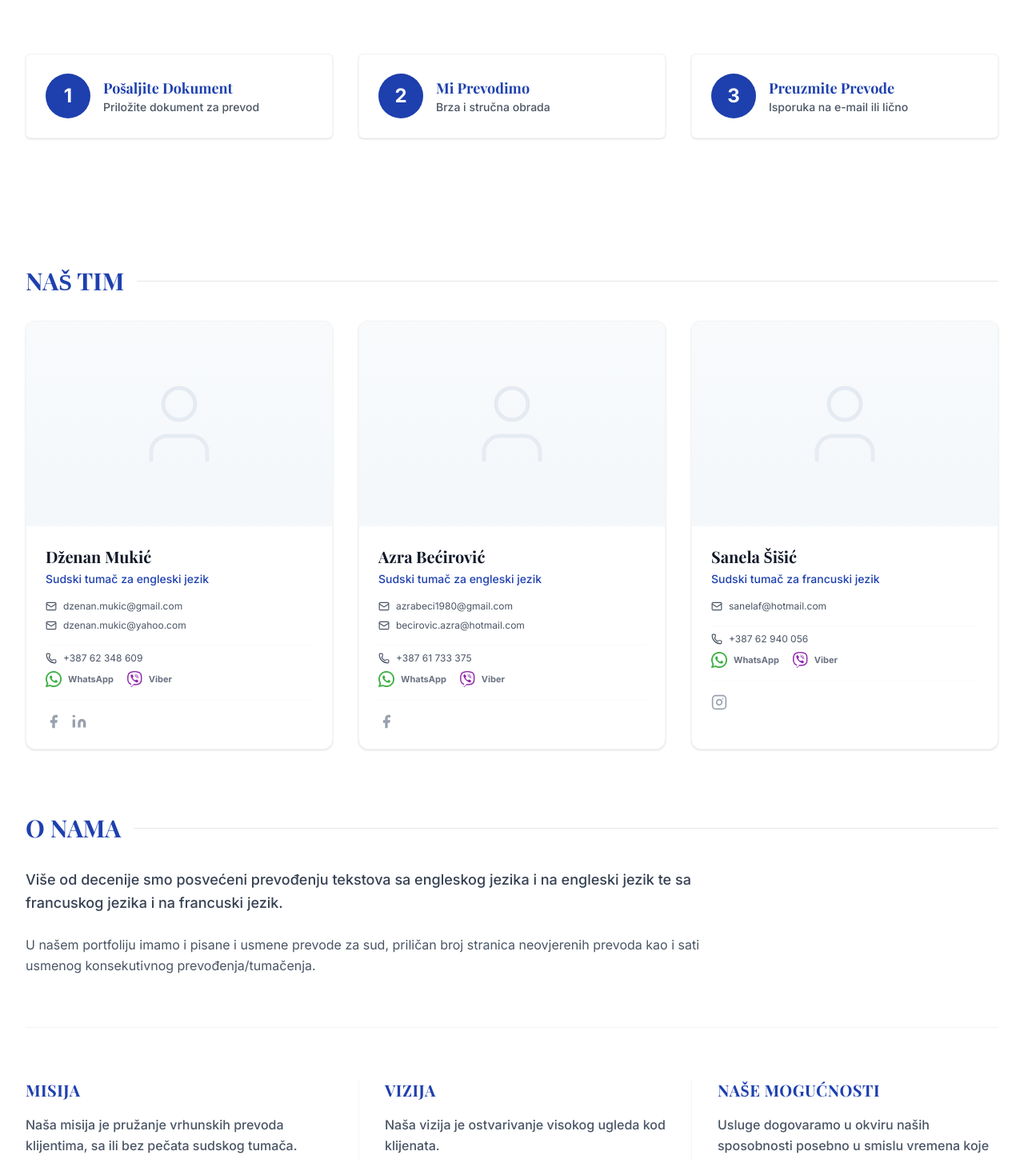
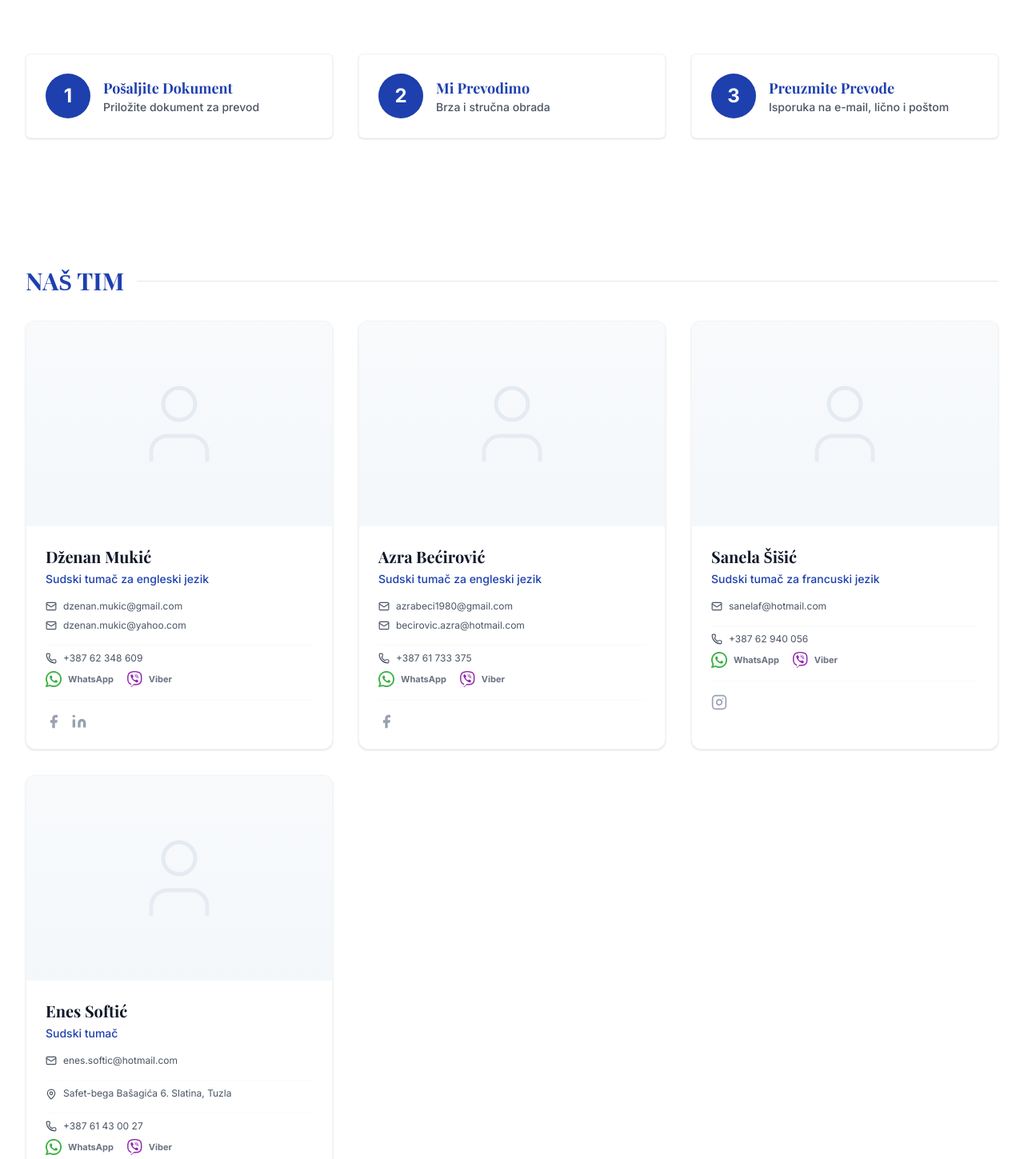
Before and after one commit to marshalneo991/tumaci.ba, a React (Vite) app: page / in a window 1280 px wide. Shown: the part 3253-4702 px from the top of the page at 80% size. Built offline with nearby package versions, Linux system fonts and the light colour scheme; a web font is replaced by a local one.

Commit message:
Update kolega

```diff
--- a/src/components/HowItWorks.jsx
+++ b/src/components/HowItWorks.jsx
@@ -11,7 +11,7 @@ const steps = [
     },
     {
         title: 'Preuzmite Prevode',
-        text: 'Isporuka na e-mail ili lično',
+        text: 'Isporuka na e-mail, lično i poštom',
     },
 ];
 
--- a/src/components/Team.jsx
+++ b/src/components/Team.jsx
@@ -1,5 +1,5 @@
 import React from 'react';
-import { Mail, Phone, Facebook, Linkedin, Instagram, User } from 'lucide-react';
+import { Mail, Phone, Facebook, Linkedin, Instagram, User, MapPin } from 'lucide-react';
 import viberIcon from '../assets/viber-icon.png';
 import whatsappIcon from '../assets/whatsapp-icon.png';
 
@@ -34,6 +34,14 @@ const members = [
         social: {
             instagram: 'https://www.instagram.com/tumacfrancuski/'
         },
+    },
+    {
+        name: 'Enes Softić',
+        role: 'Sudski tumač',
+        emails: ['enes.softic@hotmail.com'],
+        phone: '+387 61 43 00 27',
+        gender: 'm',
+        address: 'Safet-bega Bašagića 6. Slatina, Tuzla',
     },
 ];
 
@@ -70,6 +78,15 @@ const Team = () => {
                                             </a>
                                         ))}
                                     </div>
+
+                                    {member.address && (
+                                        <div className="space-y-2 pt-2 border-t border-gray-50">
+                                            <div className="flex items-start gap-2 text-xs text-gray-600">
+                                                <MapPin size={14} className="shrink-0 mt-0.5" />
+                                                <span>{member.address}</span>
+                                            </div>
+                                        </div>
+                                    )}
 
                                     {member.phone && (
                                         <div className="space-y-2 pt-2 border-t border-gray-50">
```
